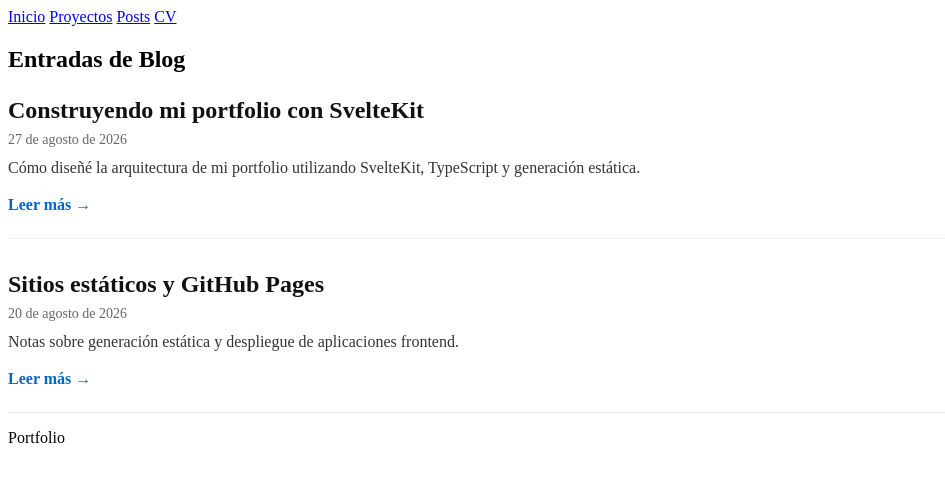
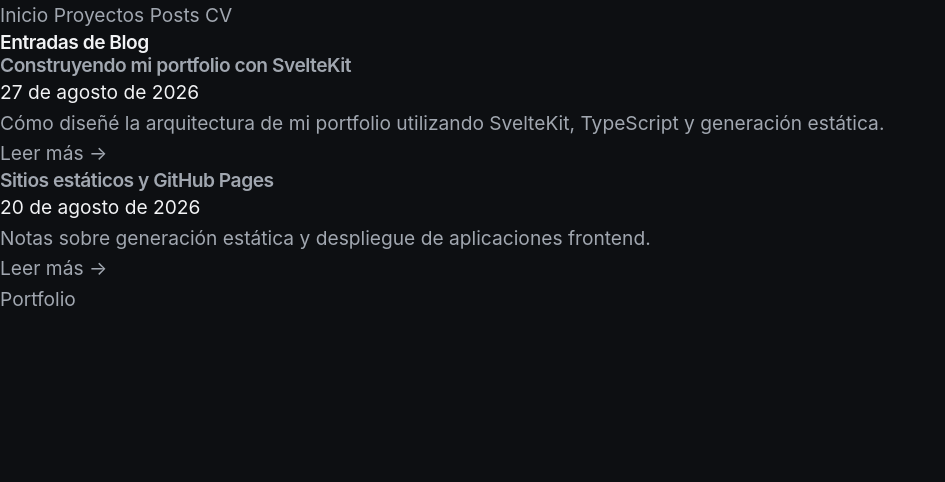
Before and after one commit to ig-moreno/portfolio, a SvelteKit app: page /posts in a window 1280 px wide. Shown: the top 482 px of the page, without its empty margins (0-945 px from the left). Built offline with nearby package versions, Linux system fonts and the light colour scheme.

Commit message:
feat: tailwind implementation

```diff
--- a/package.json
+++ b/package.json
@@ -34,6 +34,8 @@
 		"vitest": "^4.1.11"
 	},
 	"dependencies": {
-		"marked": "^18.0.11"
+		"@tailwindcss/vite": "^4.3.3",
+		"marked": "^18.0.11",
+		"tailwindcss": "^4.3.3"
 	}
 }
--- /dev/null
+++ b/src/app.css
@@ -0,0 +1,198 @@
+@import "tailwindcss";
+
+:root {
+	/* Backgrounds */
+	--color-background: #0d0f12;
+	--color-surface: #13161a;
+	--color-surface-hover: #191d22;
+	--color-surface-active: #1e2329;
+
+	/* Text */
+	--color-text: #f2f3f5;
+	--color-text-secondary: #a1a7b0;
+	--color-text-muted: #6f7680;
+
+	/* Accent */
+	--color-accent: #8ba4ff;
+	--color-accent-hover: #a5b8ff;
+
+	/* Borders */
+	--color-border: rgba(255, 255, 255, 0.08);
+	--color-border-hover: rgba(255, 255, 255, 0.16);
+
+	/* Selection */
+	--color-selection: rgba(139, 164, 255, 0.25);
+
+	/* Layout */
+	--content-width: 72rem;
+
+	/* Radius */
+	--radius-sm: 0.375rem;
+	--radius-md: 0.625rem;
+	--radius-lg: 1rem;
+
+	/* Transitions */
+	--transition-fast: 150ms ease;
+	--transition-normal: 250ms ease;
+}
+
+
+/* =========================================================
+   Base
+   ========================================================= */
+
+html {
+	background: var(--color-background);
+	color: var(--color-text);
+}
+
+body {
+	margin: 0;
+	min-height: 100vh;
+
+	background: var(--color-background);
+	color: var(--color-text);
+
+	font-family:
+		Inter,
+		ui-sans-serif,
+		system-ui,
+		-apple-system,
+		BlinkMacSystemFont,
+		"Segoe UI",
+		sans-serif;
+
+	font-size: 1.2rem;
+	line-height: 1.6;
+
+	-webkit-font-smoothing: antialiased;
+	-moz-osx-font-smoothing: grayscale;
+}
+
+
+/* =========================================================
+   Selection
+   ========================================================= */
+
+::selection {
+	background: var(--color-selection);
+	color: var(--color-text);
+}
+
+
+/* =========================================================
+   Links
+   ========================================================= */
+
+a {
+	color: var(--color-text-secondary);
+	text-decoration: none;
+
+	transition:
+		color var(--transition-fast),
+		opacity var(--transition-fast);
+}
+
+a:hover {
+	color: var(--color-text);
+}
+
+a:focus-visible {
+	outline: 2px solid var(--color-accent);
+	outline-offset: 4px;
+	border-radius: var(--radius-sm);
+}
+
+
+/*
+ * Inline links
+ *
+ * Para enlaces dentro de párrafos, Markdown, posts, etc.
+ */
+a.link {
+	color: var(--color-accent);
+	text-decoration: underline;
+	text-decoration-color: rgba(139, 164, 255, 0.4);
+	text-decoration-thickness: 1px;
+	text-underline-offset: 0.2em;
+}
+
+a.link:hover {
+	color: var(--color-accent-hover);
+	text-decoration-color: currentColor;
+}
+
+
+/* =========================================================
+   Typography
+   ========================================================= */
+
+h1,
+h2,
+h3,
+h4,
+h5,
+h6 {
+	color: var(--color-text);
+	font-weight: 600;
+	line-height: 1.2;
+	letter-spacing: -0.025em;
+}
+
+p {
+	color: var(--color-text-secondary);
+}
+
+strong {
+	color: var(--color-text);
+	font-weight: 600;
+}
+
+small {
+	color: var(--color-text-muted);
+}
+
+
+/* =========================================================
+   Horizontal rule
+   ========================================================= */
+
+hr {
+	border: 0;
+	border-top: 1px solid var(--color-border);
+}
+
+
+/* =========================================================
+   Code
+   ========================================================= */
+
+code,
+pre {
+	font-family:
+		"JetBrains Mono",
+		"SFMono-Regular",
+		Consolas,
+		"Liberation Mono",
+		monospace;
+}
+
+code {
+	color: var(--color-text);
+}
+
+pre {
+	border: 1px solid var(--color-border);
+	border-radius: var(--radius-md);
+	background: var(--color-surface);
+}
+
+
+/* =========================================================
+   Scrollbar
+   ========================================================= */
+
+* {
+	scrollbar-width: thin;
+	scrollbar-color: var(--color-border-hover) transparent;
+}
--- a/src/routes/+layout.svelte
+++ b/src/routes/+layout.svelte
@@ -1,4 +1,6 @@
 <script lang="ts">
+	import '../app.css';
+
 	import Header from '$lib/components/layout/Header.svelte';
 	import Footer from '$lib/components/layout/Footer.svelte';
 
--- a/src/routes/+page.svelte
+++ b/src/routes/+page.svelte
@@ -36,7 +36,9 @@
 		<LanguageSelector />
 	</div>
 
-	<h1>{t[$locale].title}</h1>
+	<h1 class="text-4xl font-bold text-white">
+		{t[$locale].title}
+	</h1>
 
 	<p>
 		{t[$locale].welcome}
--- a/src/routes/posts/+page.svelte
+++ b/src/routes/posts/+page.svelte
@@ -61,54 +61,3 @@
 		</div>
 	{/if}
 </section>
-
-<style>
-	.posts-list {
-		display: flex;
-		flex-direction: column;
-		gap: 2rem;
-		margin-top: 1.5rem;
-	}
-
-	.post-item {
-		padding-bottom: 1.5rem;
-		border-bottom: 1px solid #eee;
-	}
-
-	.post-item h2 {
-		margin: 0 0 0.5rem 0;
-	}
-
-	.post-item h2 a {
-		text-decoration: none;
-		color: #111;
-	}
-
-	.post-item h2 a:hover {
-		text-decoration: underline;
-		color: #0066cc;
-	}
-
-	.date {
-		font-size: 0.875rem;
-		color: #666;
-		display: block;
-		margin-bottom: 0.5rem;
-	}
-
-	.excerpt {
-		margin: 0 0 1rem 0;
-		color: #333;
-		line-height: 1.5;
-	}
-
-	.read-more {
-		font-weight: bold;
-		text-decoration: none;
-		color: #0066cc;
-	}
-
-	.read-more:hover {
-		text-decoration: underline;
-	}
-</style>
--- a/vite.config.ts
+++ b/vite.config.ts
@@ -1,6 +1,10 @@
 import { sveltekit } from '@sveltejs/kit/vite';
 import { defineConfig } from 'vite';
+import tailwindcss from '@tailwindcss/vite';
 
 export default defineConfig({
-	plugins: [sveltekit()]
+	plugins: [
+		tailwindcss(),
+		sveltekit()
+	]
 });
```
Also changed, not shown: 1 other file (tests, documents, lock files or other folders).
